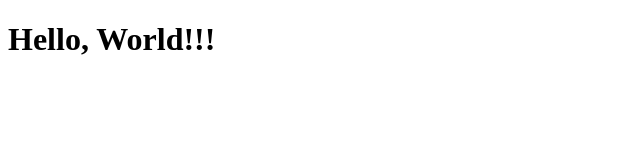
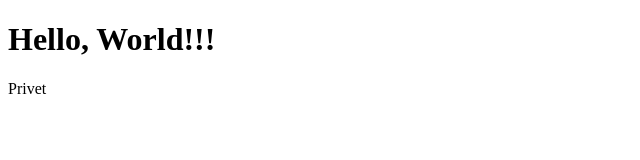
Before and after one commit to Rozenthall/Test1, a plain HTML site: page index.html in a window 1280 px wide. Shown: the full height of the page, 0-640 px from the left. Drawn offline with Linux system fonts and the light colour scheme.

Commit message:
two comment

```diff
--- a/index.html
+++ b/index.html
@@ -7,5 +7,6 @@
 </head>
 <body>
     <h1>Hello, World!!!</h1>
+    <p>Privet</p>
 </body>
 </html>
--- /dev/null
+++ b/style.css
@@ -0,0 +1,3 @@
+html {
+    color: 'green'
+}
```
